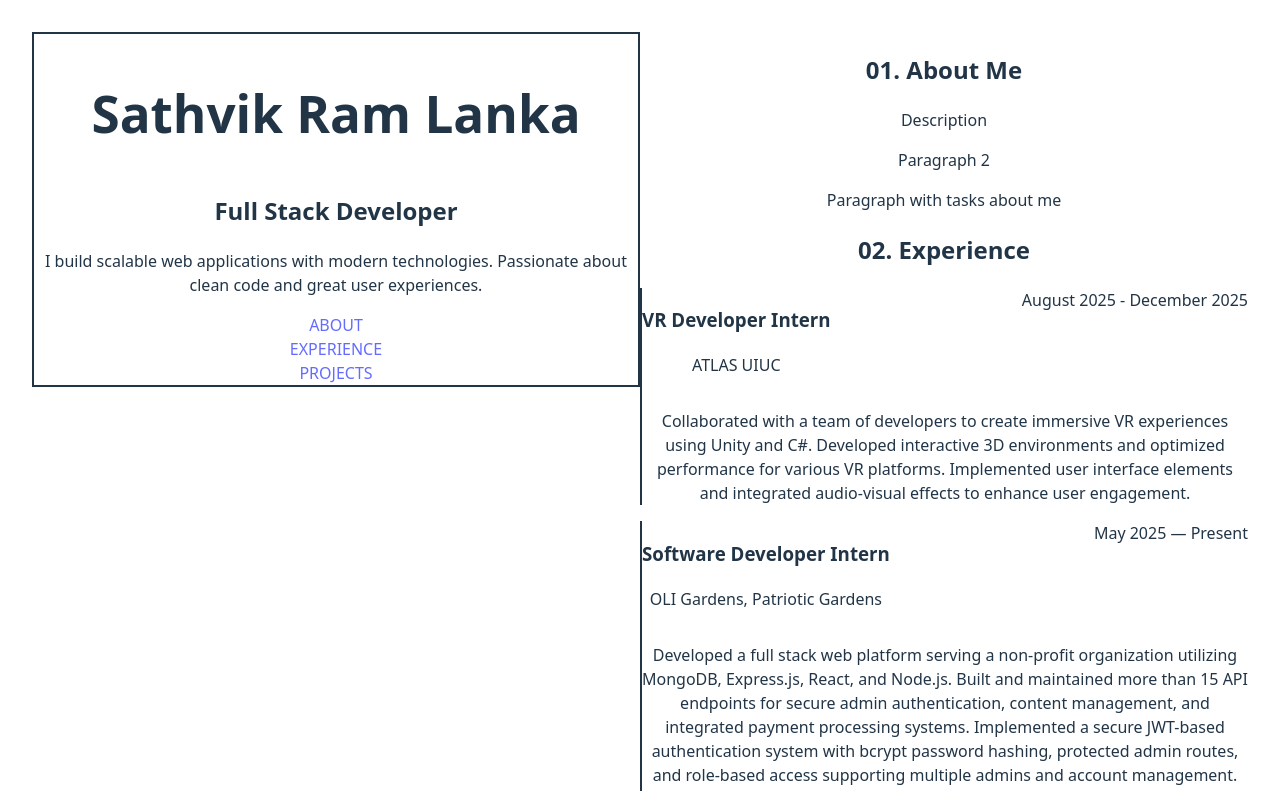
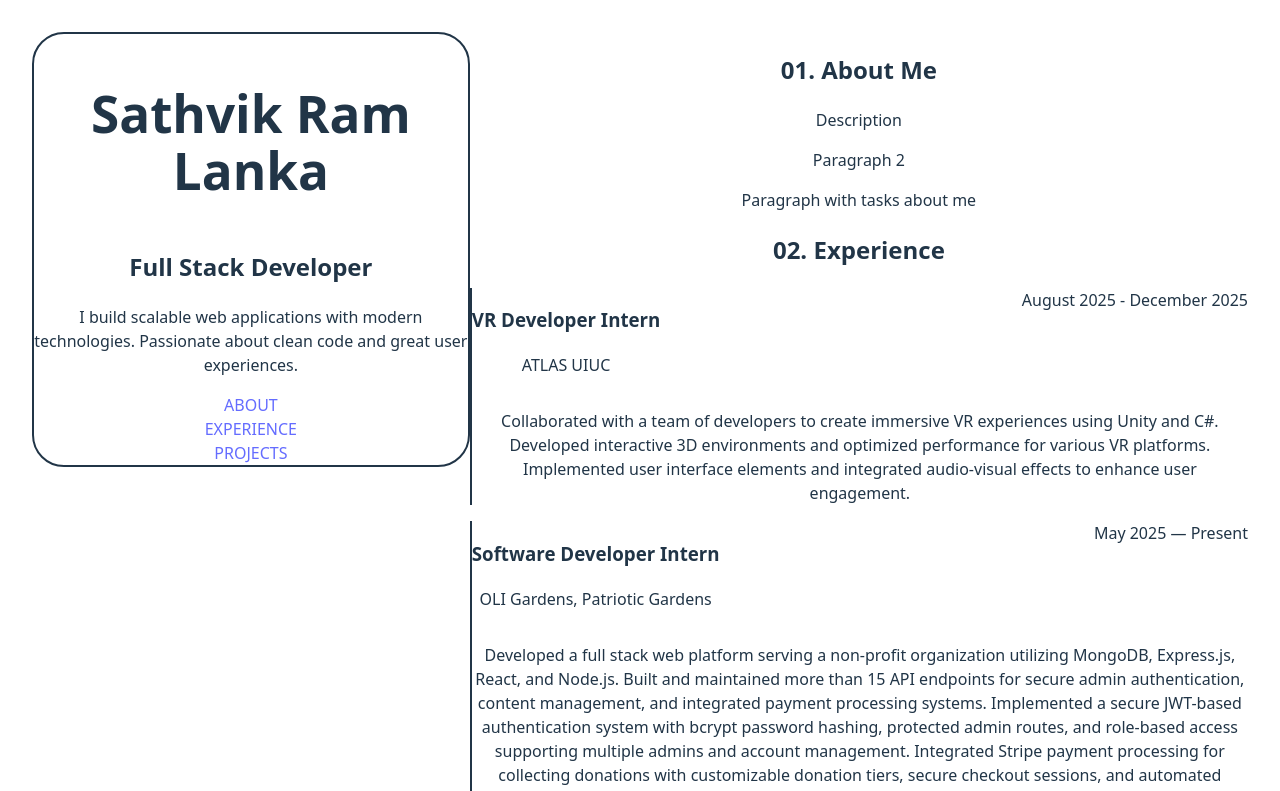
Before and after one commit to RamLanka05/v1, a React (Vite) app in the folder website-data/: page / in a window 1280 px wide. Shown: the top 791 px of the page. Built offline with nearby package versions, Linux system fonts and the light colour scheme.

Commit message:
spacing issues

```diff
--- a/website-data/src/App.tsx
+++ b/website-data/src/App.tsx
@@ -9,10 +9,12 @@ import Projects from './components/Projects'
 
 function App() {
   return (
-    <div className="antialiased bg-white dark:bg-gray-950 text-gray-900 dark:text-white flex">
-      {/* Left column: change `w-1/3` or `min-w-[320px]` to move/resize the hero */}
-      <aside className="w-1/2 min-w-[300px]">
-        <Hero />
+    <div className="antialiased bg-white dark:bg-gray-950 text-gray-900 dark:text-white flex max-w-6xl mx-auto px-4 sm:px-6 lg:px-12 gap-14">
+      {/* Left column */}
+      <aside className="w-[36%] min-w-[320px] flex justify-end">
+        <div className="max-w-[560px] w-full">
+          <Hero />
+        </div>
       </aside>
 
       {/* Right column: main content scrolls */}
--- a/website-data/src/components/Hero.tsx
+++ b/website-data/src/components/Hero.tsx
@@ -7,9 +7,9 @@ export default function Hero() {
 
   return (
     <aside className="group w-full min-h-screen sticky top-0 bg-gray-900 text-white flex items-start py-24 px-6 md:px-12">
-      <div className="relative bg-gray-800/60 rounded-3xl p-12 shadow-2xl max-w-[640px] mx-auto md:mx-0 transform md:-translate-x-8 transition-transform duration-300 border-2 border-white/5 group-hover:border-blue-400/40 group-hover:shadow-[0_24px_48px_rgba(59,130,246,0.14)] overflow-hidden">
+      <div className="relative bg-gray-800/60 rounded-[32px] p-12 shadow-2xl max-w-[640px] mx-auto md:mx-0 md:mr-16 transition-transform duration-300 border-2 border-white/5 group-hover:border-blue-400/40 group-hover:shadow-[0_24px_48px_rgba(59,130,246,0.14)] overflow-hidden">
         {/* subtle highlight bar under the name that changes color on hover */}
-        <div className="h-1 w-28 bg-white/10 rounded mb-6 transition-colors duration-300 group-hover:bg-blue-400/80" />
+        <div className="h-1 w-28 bg-white/10 rounded mb-6 transition-colors duration-300 group-hover:bg-violet-300/90" />
         <h1 className="text-5xl sm:text-6xl font-bold mb-2">Sathvik Ram Lanka</h1>
         <h2 className="text-2xl text-gray-400 mb-6">Full Stack Developer</h2>
         <p className="text-lg text-gray-300 mb-8 max-w-md leading-relaxed">
```
